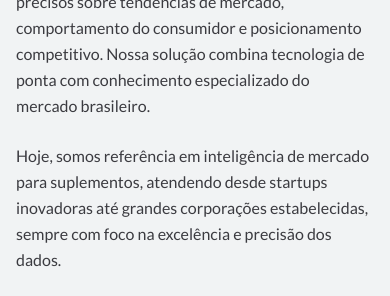
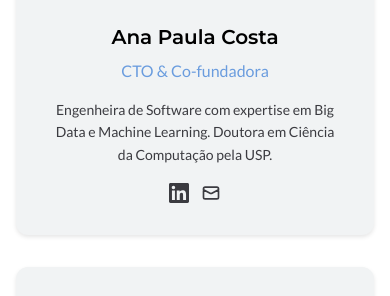
Before and after one commit to tech-espm/inter-4sem-2025-analise-suplementos-academia, a Flask app: page /sobre in a window 390 px wide. Shown: the part 2283-2579 px from the top of the page. Run offline with Flask 3, Linux system fonts and the light colour scheme; style sheets or scripts are compiled from the project's sources.

Commit message:
Mudanças menores

```diff
--- a/templates/index/sobre.html
+++ b/templates/index/sobre.html
@@ -62,44 +62,6 @@
                              loading="lazy"
                              onerror="this.src='https://images.unsplash.com/photo-1552664730-d307ca884978?q=80&w=2940&auto=format&fit=crop&ixlib=rb-4.0.3&ixid=M3wxMjA3fDB8MHxwaG90by1wYWdlfHx8fGVufDB8fHx8fA%3D%3D'; this.onerror=null;">
                     </div>
-                </div>
-            </div>
-        </div>
-    </section>
-
-    <!-- Company Story Section -->
-    <section class="py-20 bg-surface">
-        <div class="max-w-7xl mx-auto px-4 sm:px-6 lg:px-8">
-            <div class="grid lg:grid-cols-2 gap-12 items-center">
-                <!-- Story Image -->
-                <div class="lg:order-1">
-                    <div class="overflow-hidden rounded-xl shadow-card-hover">
-                        <img src="https://images.unsplash.com/photo-1548203654-74e875d6838a"
-                             alt="Gráficos e análises de crescimento do mercado brasileiro de suplementos"
-                             class="w-full h-96 object-cover"
-                             loading="lazy"
-                             onerror="this.src='https://images.unsplash.com/photo-1460925895917-afdab827c52f?q=80&w=2940&auto=format&fit=crop&ixlib=rb-4.0.3&ixid=M3wxMjA3fDB8MHxwaG90by1wYWdlfHx8fGVufDB8fHx8fA%3D%3D'; this.onerror=null;">
-                    </div>
-                </div>
-
-                <!-- Story Content -->
-                <div class="lg:order-2">
-                    <h2 class="text-3xl md:text-4xl font-montserrat font-bold text-text-primary mb-6">
-                        Nossa História
-                    </h2>
-                    <p class="text-lg text-text-secondary mb-6 leading-relaxed">
-                        Fundada em 2020 por especialistas em análise de dados e profissionais da indústria de suplementos,
-                        a Growth Analytics nasceu da necessidade de democratizar o acesso à inteligência de mercado no Brasil.
-                    </p>
-                    <p class="text-text-secondary mb-6 leading-relaxed">
-                        Identificamos que muitas empresas do setor enfrentavam dificuldades para obter insights precisos
-                        sobre tendências de mercado, comportamento do consumidor e posicionamento competitivo. Nossa solução
-                        combina tecnologia de ponta com conhecimento especializado do mercado brasileiro.
-                    </p>
-                    <p class="text-text-secondary leading-relaxed">
-                        Hoje, somos referência em inteligência de mercado para suplementos, atendendo desde startups
-                        inovadoras até grandes corporações estabelecidas, sempre com foco na excelência e precisão dos dados.
-                    </p>
                 </div>
             </div>
         </div>
```
Also changed, not shown: static/img/boca.png (added), static/img/gui.png (added), static/img/luizao.png (added), static/img/pimenta.png (added).
